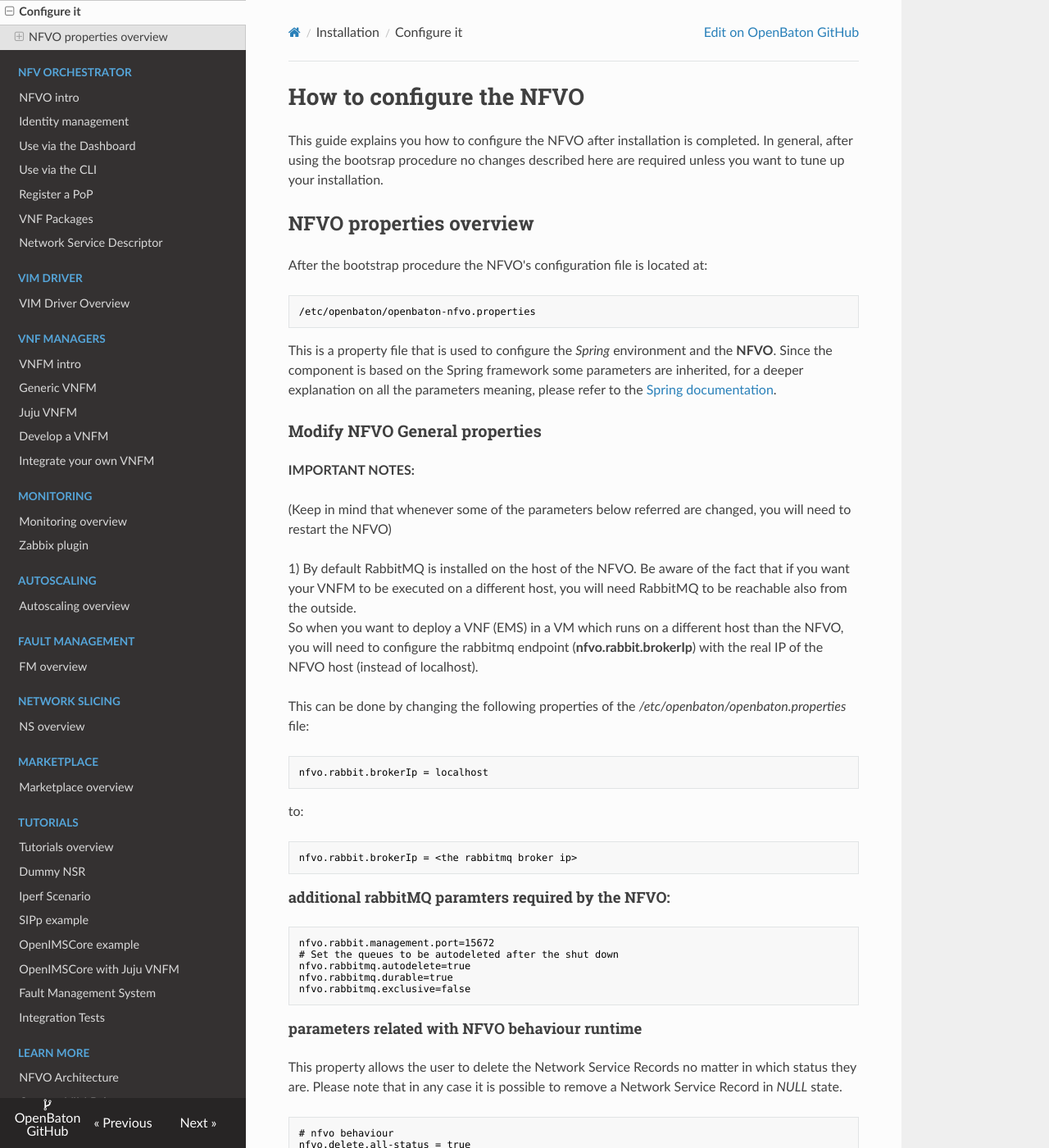
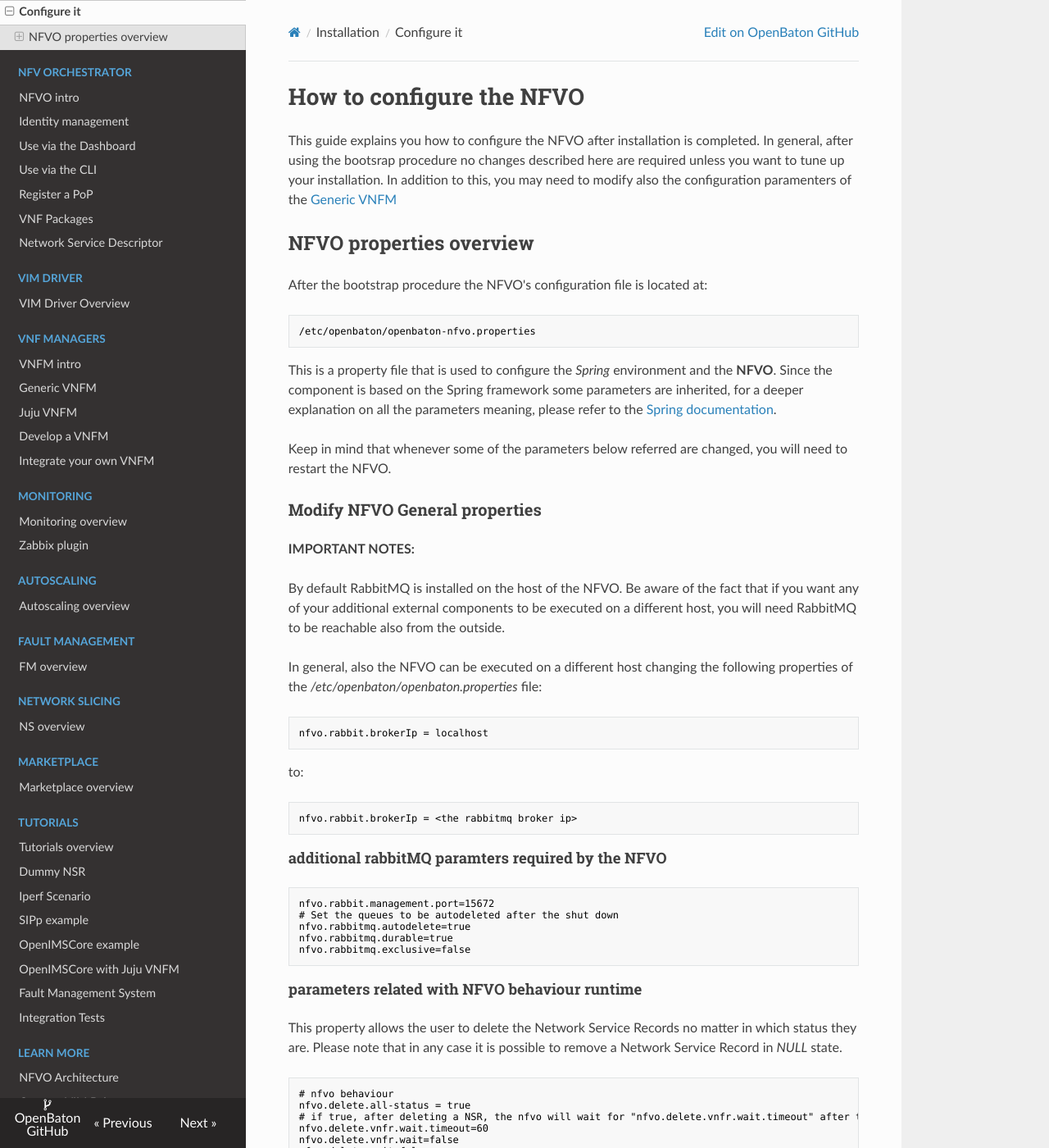
Before and after one commit to openbaton/docs, an MkDocs documentation site: the page built from docs/nfvo-configuration.md, in a window 1280 px wide and 1400 px high. Shown: the whole window at 82% size. Built offline with MkDocs 1.6.1, drawn with Linux system fonts in a browser that asks for light colours; nearby versions of some CDN libraries; old or Windows-style settings are respelled for this version of MkDocs.

Commit message:
fixed vnfm configuration page

````diff
--- a/docs/nfvo-configuration.md
+++ b/docs/nfvo-configuration.md
@@ -1,6 +1,7 @@
 # How to configure the NFVO
 
 This guide explains you how to configure the NFVO after installation is completed. In general, after using the bootsrap procedure no changes described here are required unless you want to tune up your installation.
+In addition to this, you may need to modify also the configuration paramenters of the [Generic VNFM][generic-vnfm]
 
 ## NFVO properties overview
 
@@ -11,16 +12,15 @@
 
 This is a property file that is used to configure the *Spring* environment and the **NFVO**. Since the component is based on the Spring framework some parameters are inherited, for a deeper explanation on all the parameters meaning, please refer to the [Spring documentation][spring-properties].
 
+Keep in mind that whenever some of the parameters below referred are changed, you will need to restart the NFVO.
+
 ### Modify NFVO General properties
 
 **IMPORTANT NOTES:**
 
-(Keep in mind that whenever some of the parameters below referred are changed, you will need to restart the NFVO)
+By default RabbitMQ is installed on the host of the NFVO. Be aware of the fact that if you want any of your additional external components to be executed on a different host, you will need RabbitMQ to be reachable also from the outside.
 
-1) By default RabbitMQ is installed on the host of the NFVO. Be aware of the fact that if you want your VNFM to be executed on a different host, you will need RabbitMQ to be reachable also from the outside.
-So when you want to deploy a VNF (EMS) in a VM which runs on a different host than the NFVO, you will need to configure the rabbitmq endpoint (**nfvo.rabbit.brokerIp**) with the real IP of the NFVO host (instead of localhost).
-
-This can be done by changing the following properties of the _/etc/openbaton/openbaton.properties_ file:
+In general, also the NFVO can be executed on a different host changing the following properties of the _/etc/openbaton/openbaton.properties_ file:
 ```properties
 nfvo.rabbit.brokerIp = localhost
 ```
@@ -29,7 +29,7 @@
 nfvo.rabbit.brokerIp = <the rabbitmq broker ip>
 ```
 
-#### additional rabbitMQ paramters required by the NFVO:
+#### additional rabbitMQ paramters required by the NFVO
 
 ```parameters
 nfvo.rabbit.management.port=15672
@@ -276,9 +276,9 @@
 [spring-doc]:http://docs.spring.io/spring-boot/docs/current/reference/html/common-application-properties.html
 [spring-properties]: http://docs.spring.io/spring-boot/docs/current/reference/html/common-application-properties.html
 [spring-doc-thread-pool]:http://docs.spring.io/spring/docs/current/javadoc-api/org/springframework/scheduling/concurrent/ThreadPoolTaskExecutor.html
-[configuratino]:nfvo-configuration
 [localhost:8080]:http://localhost:8080/
 [vim-driver]:vim-driver-create
+[generic-vnfm]:vnfm-generic-configuration
 [use-openbaton]:use.md
 [dummy-NSR]:dummy-NSR.md
 [reference-to-rabbit-site]:https://www.rabbitmq.com/
````
Also changed, not shown: docs/vnfm-generic-configuration.md (added, +132 -0 lines).
